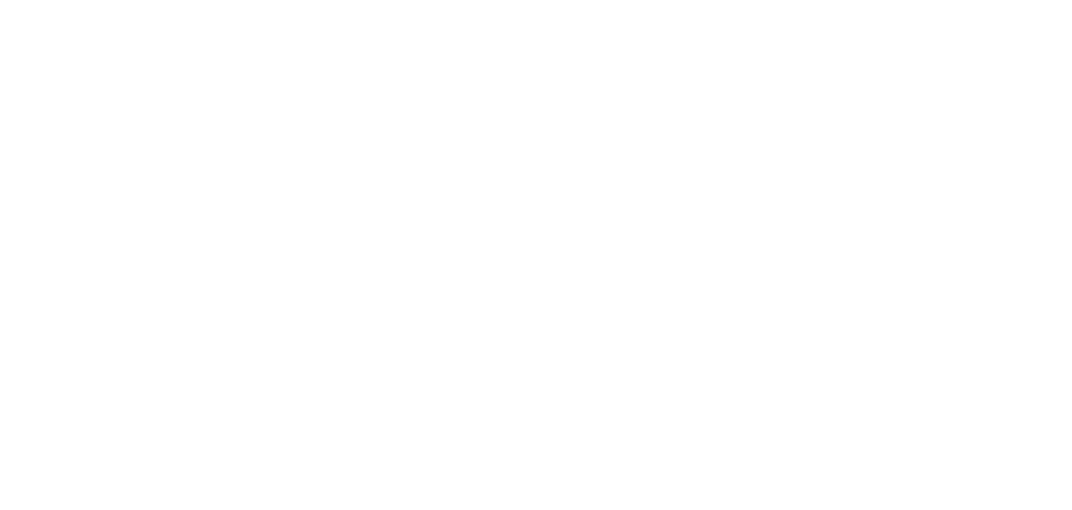
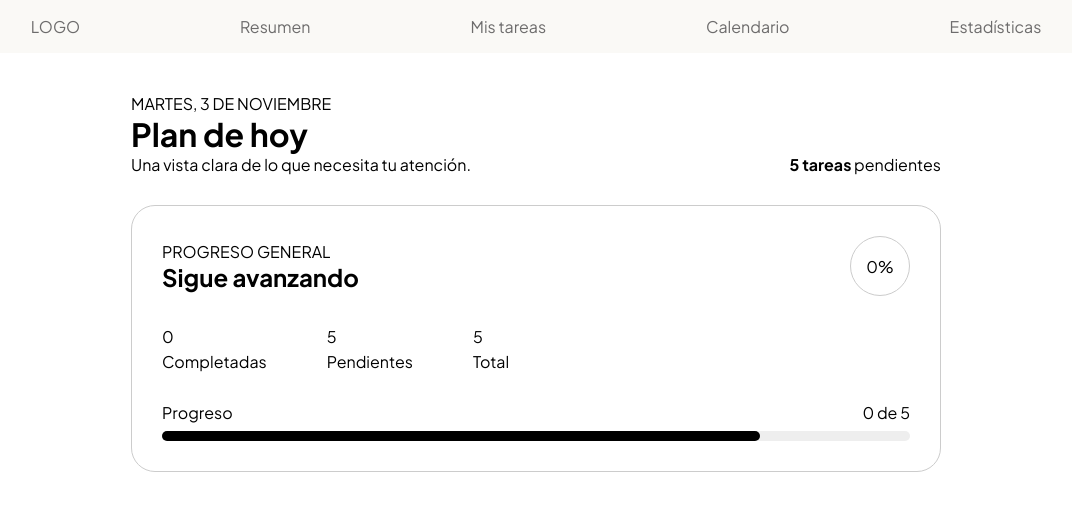
Before and after one commit to CodeByKevyn/Planificador-de-Tareas-Web, a plain HTML site: page index.html in a window 1280 px wide. Shown: the whole page, without its empty margins (104-1176 px from the left). Drawn offline with Linux system fonts and the light colour scheme.

Commit message:
creacion del nav y la parte de la arquitectura que existe en figma

```diff
--- a/css/styles.css
+++ b/css/styles.css
@@ -0,0 +1,121 @@
+@import url('https://fonts.googleapis.com/css2?family=Plus+Jakarta+Sans:wght@400;500;600;700&display=swap');
+
+
+* {
+    margin: 0;
+    padding: 0;
+    box-sizing: border-box;
+    font-family: 'Plus Jakarta Sans', sans-serif;
+}
+
+.nav-bar{
+    display: flex;
+    align-items: center;
+    justify-content: center;
+    background-color: #FAF9F6;
+}
+
+.listas-nav{
+    display: flex;
+    align-items: center;
+    gap: 10rem;
+    padding: 1rem 2rem;
+
+}
+
+.listas-nav li{
+    list-style: none;
+}
+
+.listas-nav a{
+    text-decoration: none;
+    color: #6d6c6c
+}
+
+.informacion{
+    display: block;
+    justify-content: center;
+    align-items: center;
+}
+
+/* 1. CENTRADO DEL CONTENIDO EN LA PÁGINA */
+.contenedor {
+  max-width: 850px;      /* Ancho máximo que tendrá tu contenido en pantalla */
+  margin: 40px auto;     /* 40px arriba/abajo y AUTO a los lados para centrar */
+  padding: 0 20px;       /* Margen de seguridad para pantallas pequeñas */
+}
+
+/* 2. ENCABEZADO "PLAN DE HOY" (Flexbox en 2 columnas) */
+.encabezado-seccion {
+  display: flex;
+  justify-content: space-between; /* Texto a la izquierda, conteo a la derecha */
+  align-items: flex-end;          /* Alinea por la parte inferior */
+  margin-bottom: 30px;
+}
+
+/* 3. ESTRUCTURA DE LA TARJETA PRINCIPAL */
+.tarjeta-progreso {
+  width: 100%;
+  padding: 30px;
+  border-radius: 24px;   /* Bordes redondeados del cuadro */
+  border: 1px solid #ccc; /* Borde temporal para delimitar la caja */
+  display: flex;
+  flex-direction: column;/* Organiza los 3 bloques internos de arriba a abajo */
+  gap: 30px;             /* Separación entre cabecera, stats y barra */
+}
+
+/* Bloque 1: Cabecera dentro de la tarjeta */
+.tarjeta-cabecera {
+  display: flex;
+  justify-content: space-between; /* Título izquierda, Círculo derecha */
+  align-items: center;
+}
+
+.circulo-porcentaje {
+  width: 60px;
+  height: 60px;
+  border-radius: 50%;    /* Lo convierte en un círculo */
+  display: flex;
+  align-items: center;   /* Centra la cifra dentro del círculo */
+  justify-content: center;
+  border: 1px solid #ccc;
+}
+
+/* Bloque 2: Las 3 columnas de números */
+.tarjeta-estadisticas {
+  display: flex;
+  gap: 60px;             /* Espacio entre cada columna de estadística */
+}
+
+.item-stat {
+  display: flex;
+  flex-direction: column;/* Número arriba, etiqueta abajo */
+  gap: 4px;
+}
+
+/* Bloque 3: Estructura de la barra de progreso */
+.tarjeta-barra-contenedor {
+  display: flex;
+  flex-direction: column;
+  gap: 8px;
+}
+
+.barra-labels {
+  display: flex;
+  justify-content: space-between; /* "Progreso" izquierda, "0 de 5" derecha */
+}
+
+.barra-fondo {
+  width: 100%;
+  height: 10px;
+  border-radius: 10px;
+  background-color: #eee;  /* Canaleta donde corre la barra */
+}
+
+/* barra  */
+.barra-relleno {
+  width: 80%;               /* Ancho inicial del progreso */
+  height: 100%;
+  border-radius: 10px;
+  background-color: #000000;
+}
--- a/index.html
+++ b/index.html
@@ -1,11 +1,85 @@
 <!DOCTYPE html>
-<html lang="en">
+<html lang="es">
 <head>
-    <meta charset="UTF-8">
-    <meta name="viewport" content="width=device-width, initial-scale=1.0">
-    <title>Document</title>
+  <meta charset="UTF-8">
+  <meta name="viewport" content="width=device-width, initial-scale=1.0">
+  <link rel="stylesheet" href="./css/styles.css">
+  <title>Focusly</title>
 </head>
 <body>
 
+  <!-- Navegador (fuera del contenedor si quieres que ocupe el 100% del ancho) -->
+  <nav class="nav-bar">
+    <ul class="listas-nav">
+      <li><a href="#">LOGO</a></li>
+      <li><a href="#">Resumen</a></li>
+      <li><a href="#">Mis tareas</a></li>
+      <li><a href="#">Calendario</a></li>
+      <li><a href="#">Estadísticas</a></li>
+    </ul>
+  </nav>
+
+  <!-- CONTENEDOR PRINCIPAL: Centra todo el contenido de la página -->
+  <main class="contenedor">
+
+    <!-- ENCABEZADO DE LA SECCIÓN -->
+    <header class="encabezado-seccion">
+      <div class="encabezado-texto">
+        <span class="fecha">MARTES, 3 DE NOVIEMBRE</span>
+        <h1>Plan de hoy</h1>
+        <p class="descripcion">Una vista clara de lo que necesita tu atención.</p>
+      </div>
+      <div class="encabezado-conteo">
+        <p><strong>5 tareas</strong> pendientes</p>
+      </div>
+    </header>
+
+    <!-- CUADRO / TARJETA DE PROGRESO -->
+    <article class="tarjeta-progreso">
+
+      <!-- Bloque 1: Encabezado del cuadro (Título a la izq, Círculo 0% a la der) -->
+      <div class="tarjeta-cabecera">
+        <div class="tarjeta-titulos">
+          <span class="subtitulo">PROGRESO GENERAL</span>
+          <h2>Sigue avanzando</h2>
+        </div>
+        <div class="circulo-porcentaje">
+          <span>0%</span>
+        </div>
+      </div>
+
+      <!-- Bloque 2: Las 3 columnas de números -->
+      <div class="tarjeta-estadisticas">
+        <div class="item-stat">
+          <span class="numero">0</span>
+          <span class="etiqueta">Completadas</span>
+        </div>
+        <div class="item-stat">
+          <span class="numero">5</span>
+          <span class="etiqueta">Pendientes</span>
+        </div>
+        <div class="item-stat">
+          <span class="numero">5</span>
+          <span class="etiqueta">Total</span>
+        </div>
+      </div>
+
+      <!-- Bloque 3: Barra de progreso -->
+      <div class="tarjeta-barra-contenedor">
+        <div class="barra-labels">
+          <span>Progreso</span>
+          <span>0 de 5</span>
+        </div>
+        <!-- Pista del fondo de la barra -->
+        <div class="barra-fondo">
+          <!-- Relleno que avanzará dinámicamente -->
+          <div class="barra-relleno"></div>
+        </div>
+      </div>
+
+    </article>
+
+  </main>
+
 </body>
 </html>
```
Also changed, not shown: components/navbar.html (added, +3 -0 lines), components/css/navbar.css (added), components/js/navbar.js (added).
